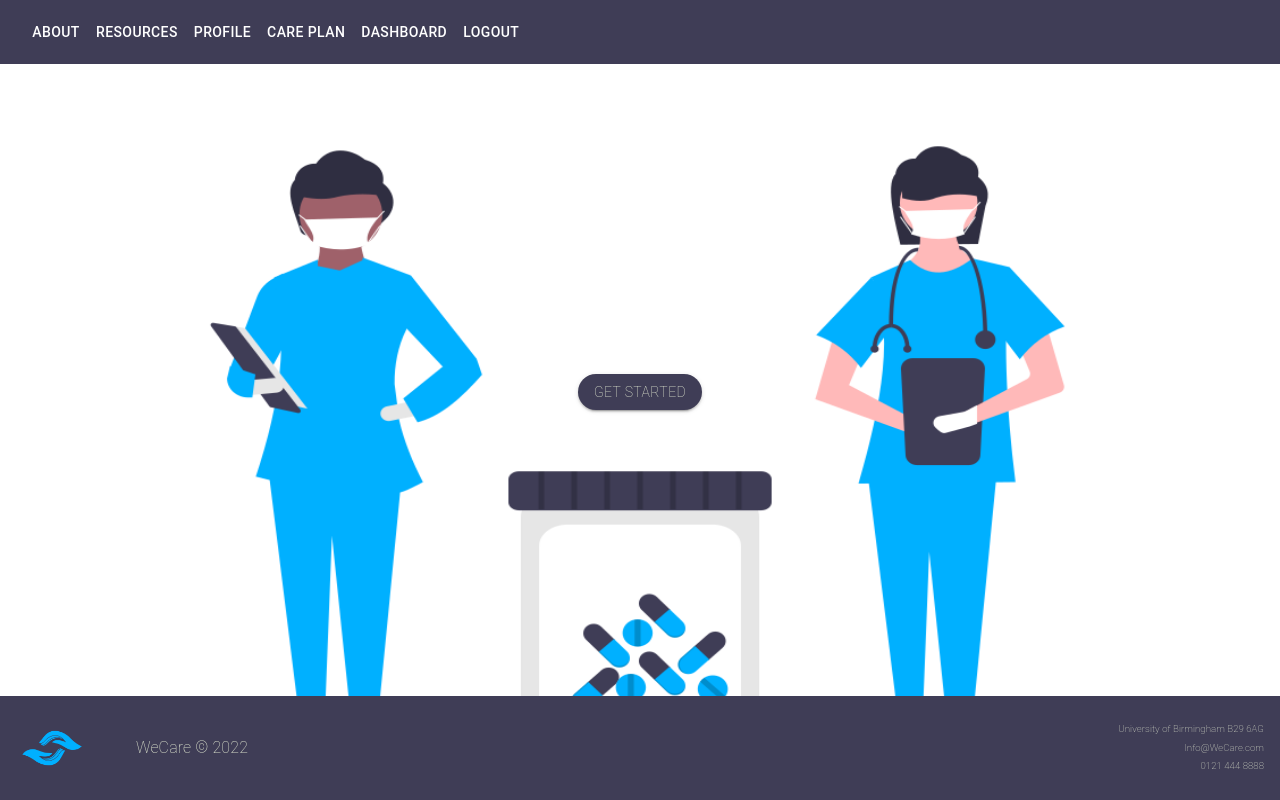
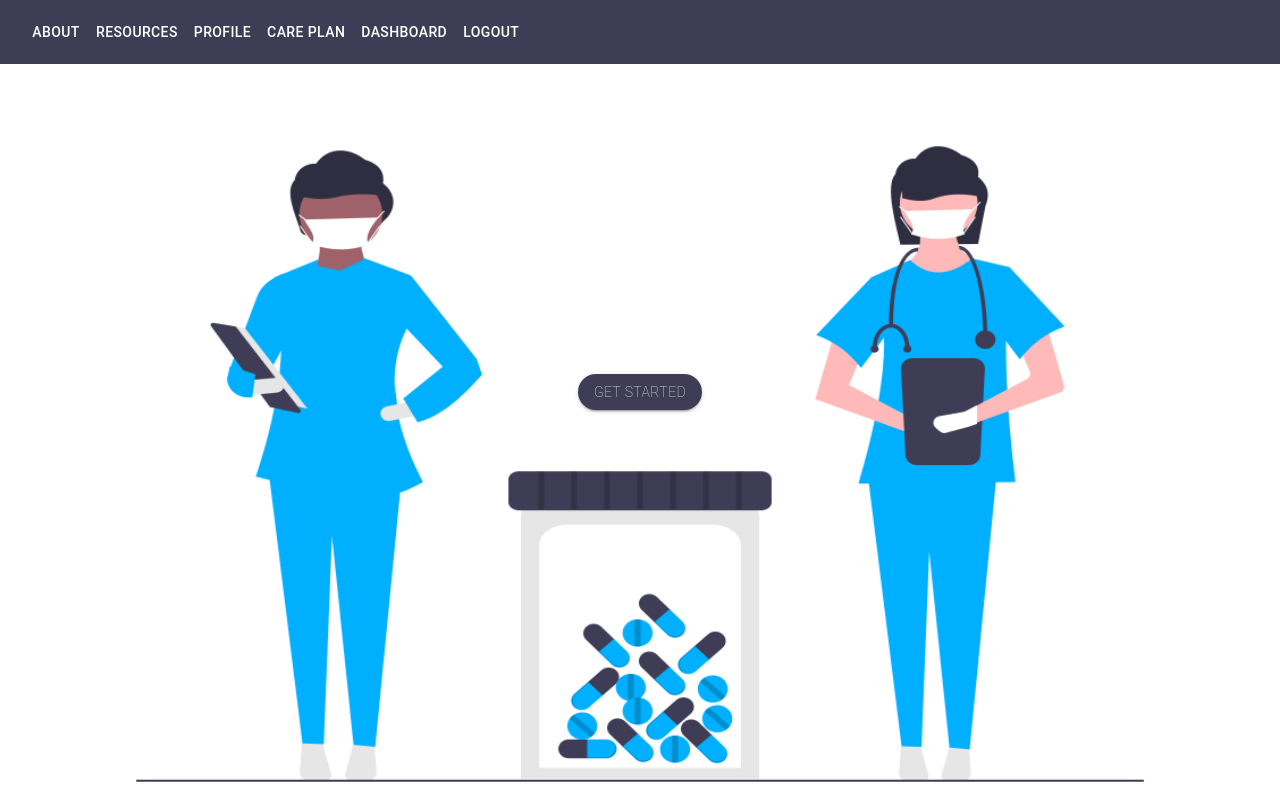
Before and after one commit to C-Sim/we-care-react, a React (Create React App) app: page / in a window 1280 px wide. Shown: the top 800 px of the page. Built offline with nearby package versions, Linux system fonts and the light colour scheme.

Commit message:
revert footer stickiness

```diff
--- a/src/components/molecules/Footer.js
+++ b/src/components/molecules/Footer.js
@@ -23,7 +23,6 @@ export const Footer = () => {
         alignItems: "center",
         m: 0,
         p: 2,
-        position: "fixed",
       }}
     >
       <Grid item xs={4} sm={1} md={1}>
--- a/src/index.css
+++ b/src/index.css
@@ -13,7 +13,5 @@
 
 body {
   margin: 0;
-  padding-bottom: 104px;
-  position: relative;
   min-height: 100vh;
 }
```
